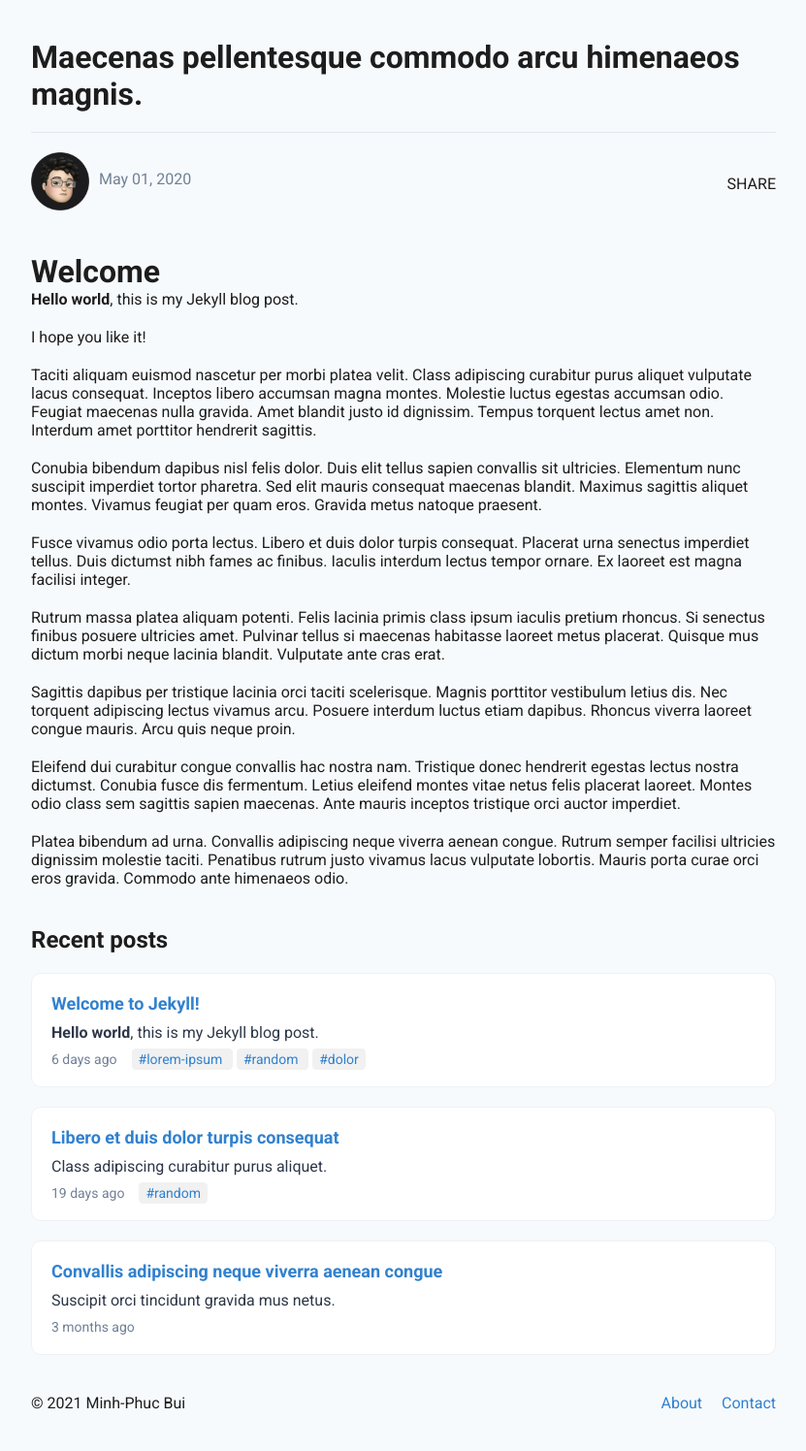
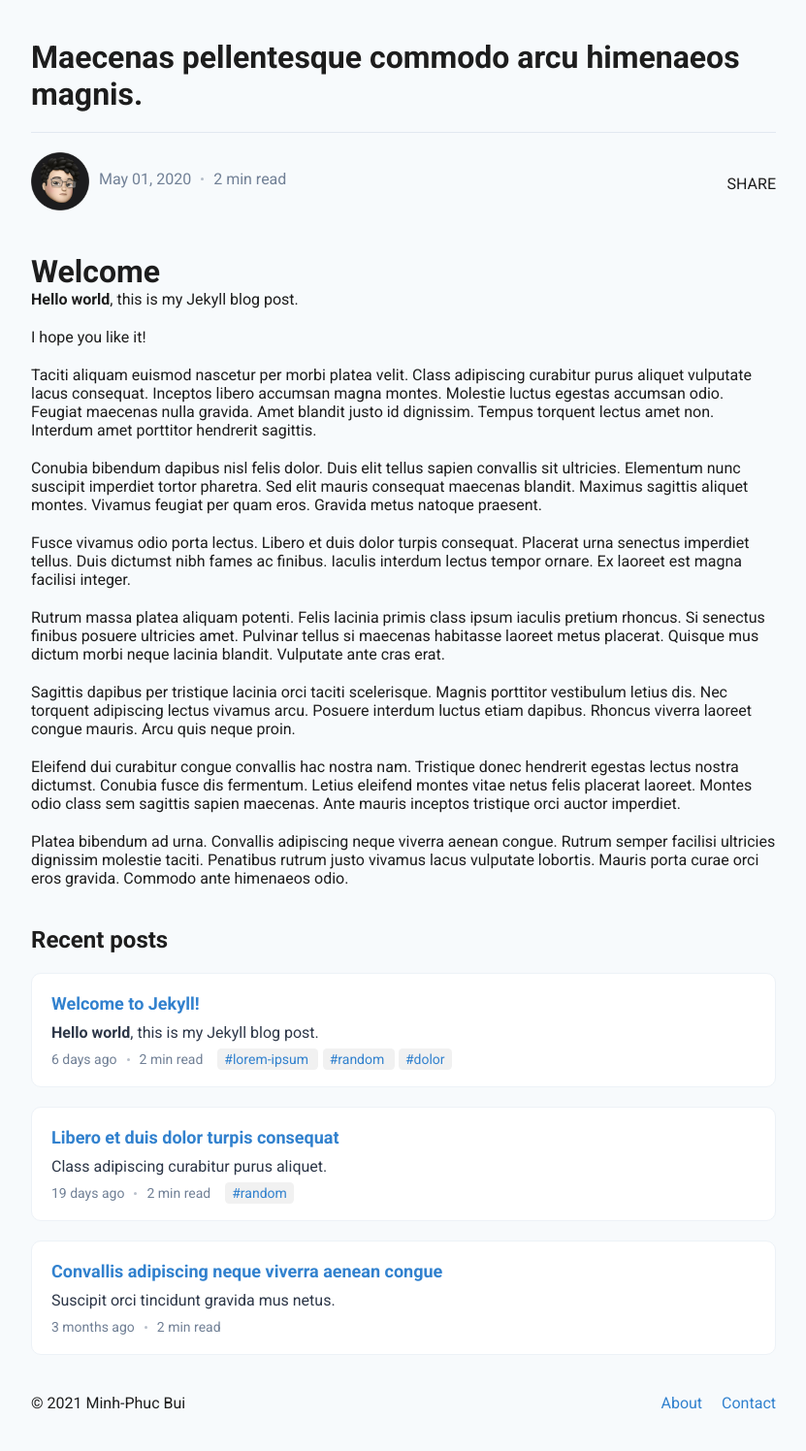
Before and after one commit to phucbm/aberto, a Jekyll site: the page built from _posts/2020-05-01-maecenas-pellentesque-commodo-arcu-himenaeos-magnis.md, in a window 1280 px wide. Shown: the whole page at 97% size, without its empty margins (224-1055 px from the left). Built offline with Jekyll 4.4.1, drawn with Linux system fonts in a browser that asks for light colours.

Commit message:
add read time

```diff
--- a/_data/config.yml
+++ b/_data/config.yml
@@ -44,3 +44,7 @@ post_related_max: 3
 post_related_title: "Related posts"
 post_recent_title: "Recent posts"
 post_manual_select_title: "You might also want to read"
+
+## read time
+min_read: "min read"
+words_per_min: 180
--- a/_includes/header-post.html
+++ b/_includes/header-post.html
@@ -9,9 +9,13 @@
 
                 {% include logo.html %}
                 <div class="post-metadata-info">
-                    <time class="post-date txt_secondary" datetime="{{ page.date | date: '%Y-%m-%d' }}">
-                        {{ page.date | date: site.data.config.date_pretty_format }}
-                    </time>
+                    <div class="post-meta-extra">
+                        <time class="post-date txt_secondary" datetime="{{ page.date | date: '%Y-%m-%d' }}">
+                            {{ page.date | date: site.data.config.date_pretty_format }}
+                        </time>
+                        <i class="circle-separator"></i>
+                        {% include read-time.html %}
+                    </div>
                     <div class="post-tags">
                         {% for tag in page.tags %}
                         {% include tag-item.html tag=tag %}
--- a/_includes/post-item.html
+++ b/_includes/post-item.html
@@ -12,6 +12,10 @@
 
             <time class="post-item--time txt_secondary" datetime="{{ post.date | date: '%Y-%m-%d' }}">{% include days-ago.html %}</time>
 
+            <i class="circle-separator"></i>
+
+            {% include read-time.html %}
+
             <div class="post-item--tags">
                 {% for tag in post.tags %}
                 {% include tag-item.html tag=tag %}
--- /dev/null
+++ b/_includes/read-time.html
@@ -0,0 +1,6 @@
+<span class="reading-time txt_secondary">
+    {% assign words_per_min = site.data.config.words_per_min | default: 180 %}
+    {% assign words = include.content | default: post.content | default: page.content | strip_html | number_of_words %}
+    {% assign min = words | divided_by: words_per_min | plus: 1 %}
+    {{ min }} {{ site.data.config.min_read }}
+</span>
--- a/assets/css/common.css
+++ b/assets/css/common.css
@@ -62,3 +62,9 @@ a.tag-item:hover, a.tag-item:focus {
 .tags-list a.tag-item:hover, .tags-list a.tag-item:focus {
     background-color:var(--primary); color:#fff; text-decoration:none;
 }
+
+/* circle separator */
+.circle-separator {
+    display:inline-block; width:3px; height:3px; margin:0 10px;
+    border-radius:50%; background-color:var(--secondary); opacity:.5;
+}
--- a/assets/css/post-detail.css
+++ b/assets/css/post-detail.css
@@ -12,3 +12,5 @@
 .post-metadata-info {padding-left:10px;}
 .post-metadata .logo {width:60px; margin-bottom:0;}
 .post-tags {padding-top:10px;}
+
+.post-meta-extra {display:flex; align-items:center;}
--- a/assets/css/posts.css
+++ b/assets/css/posts.css
@@ -15,5 +15,5 @@ li.post-item:not(:last-child) {margin-bottom:var(--space-small);}
 .post-item--description {color:var(--dark); margin-bottom:5px;}
 
 /* metadata */
-.post-item--metadata {display:flex; font-size:14px; padding-top:5px;}
+.post-item--metadata {display:flex; align-items:center; font-size:14px; padding-top:5px;}
 .post-item--metadata > div:not(:first-child) {margin-left:15px;}
```
